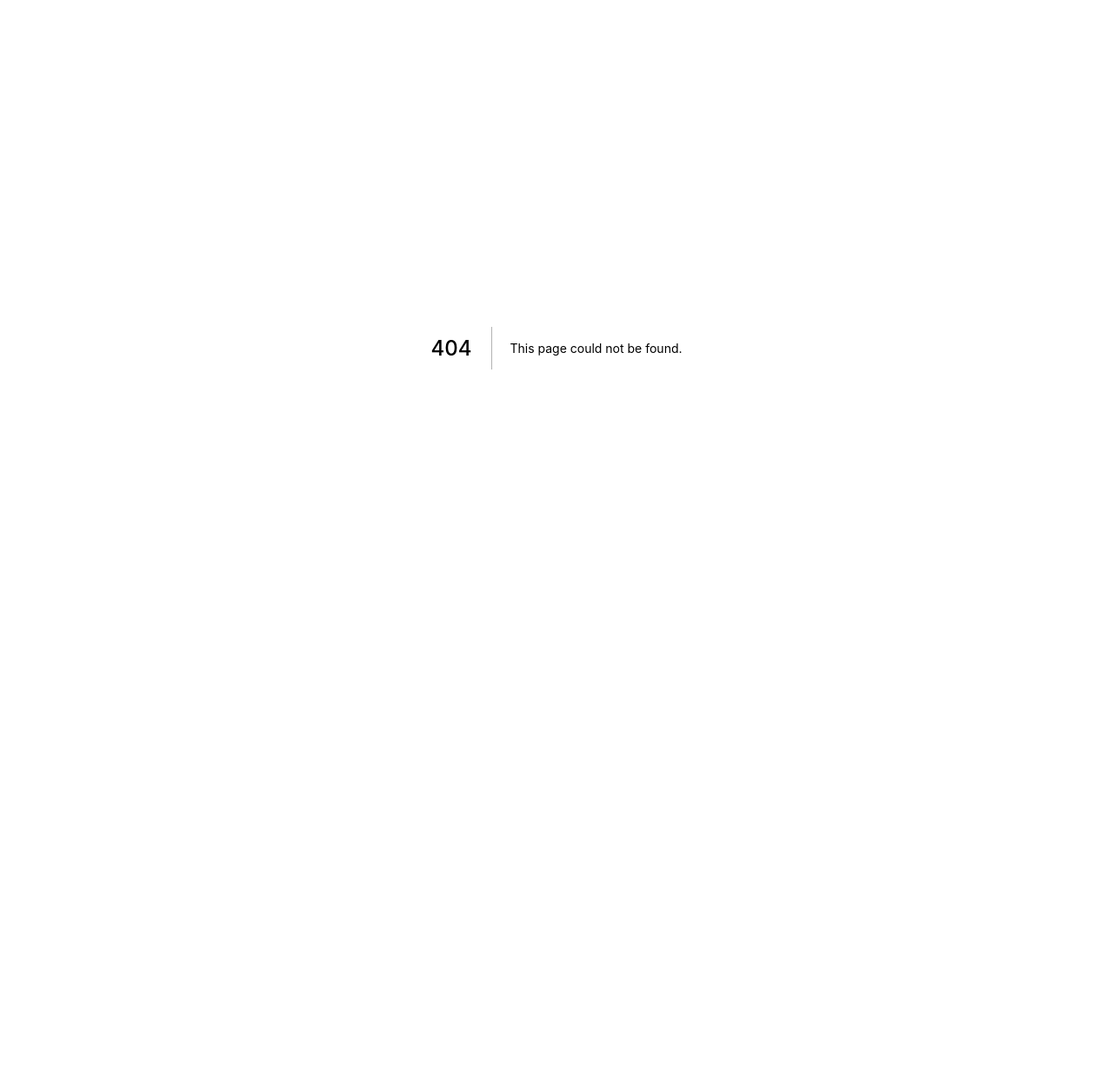
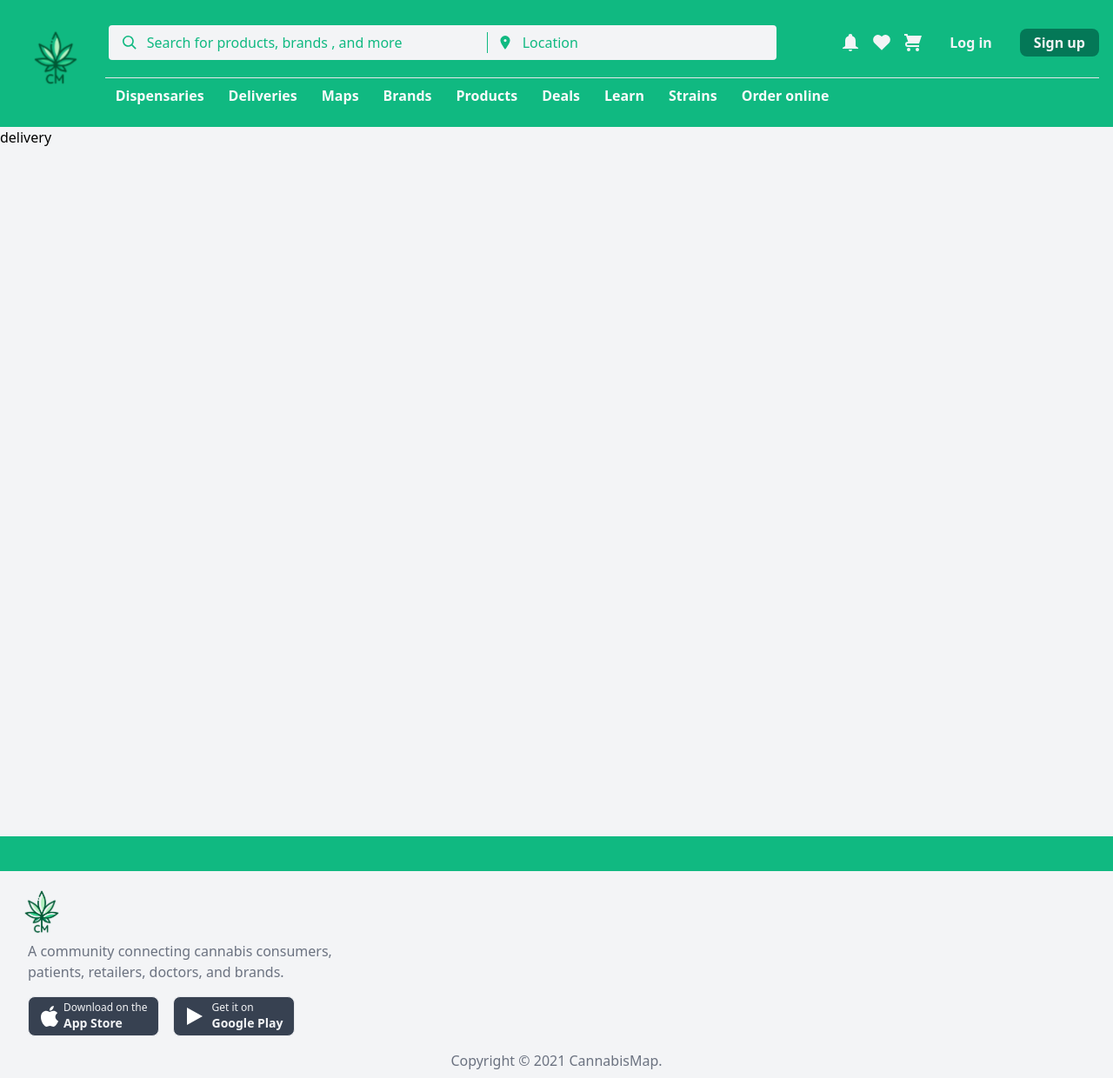
Before and after one commit to braveheart-star/sonic-canabis-app, a Next.js app: page /deliveries in a window 1280 px wide. Before the commit this address had no page. Shown: the whole page at 87% size. Before the commit the page ends 800 px from the top, so only its background shows below. Built offline with nearby package versions, Linux system fonts and the light colour scheme.

Commit message:
add delivery

```diff
--- a/src/components/common/Footer.tsx
+++ b/src/components/common/Footer.tsx
@@ -3,7 +3,7 @@ import Image from "next/image";
 
 export const Footer = () => {
   return (
-    <div className="bg-gray-100 ">
+    <div className="py-4 bg-gray-100">
       <div className="w-full h-10 bg-green-500 " />
       <div className="p-4 mx-auto max-w-7xl">
         <div className="flex-shrink-0 w-16 h-16 ">
@@ -49,6 +49,9 @@ export const Footer = () => {
           </button>
         </div>
       </div>
+      <div className="absolute w-full text-sm text-center text-gray-500 lg:text-base bottom-2">
+        Copyright © 2021 CannabisMap.
+      </div>
     </div>
   );
 };
--- a/src/components/common/Header.tsx
+++ b/src/components/common/Header.tsx
@@ -61,13 +61,15 @@ export const Header = () => {
             </div>
           </div>
           <div className="hidden w-full col-span-1 row-span-2 mx-auto lg:flex ">
-            <div className="flex-shrink-0 w-20 h-20 mx-auto ">
+            <div className="flex-shrink-0 w-20 h-20 mx-auto cursor-pointer ">
+              <Link href="/">
                 <Image
                   src="/images/logo.svg"
                   alt="logo"
                   width={2000}
                   height={2000}
                 />
+              </Link>
             </div>
           </div>
           <div className="flex items-center lg:col-start-2 lg:col-end-13 ">
@@ -144,12 +146,14 @@ export const Header = () => {
           <div className="items-center px-3 py-2 space-x-5 overflow-x-scroll border-t lg:overflow-auto sm:space-x-4 whitespace-nowrap lg:flex lg:col-start-2 lg:col-end-13 lg:space-x-7 text-gray-50 ">
             {providers.map((item, idx) => {
               return (
+                <Link href={`/${item.toLowerCase()}`}>
                   <button
-                  className="font-semibold tracking-wide sm:tracking-normal"
+                    className="font-semibold tracking-wide focus:outline-none sm:tracking-normal"
                     key={idx}
                   >
                     {item}
                   </button>
+                </Link>
               );
             })}
           </div>
--- /dev/null
+++ b/src/pages/deliveries/index.tsx
@@ -0,0 +1,6 @@
+import React from "react";
+import { Layout } from "../../components/common/Layout";
+
+export default function delivery() {
+  return <Layout>delivery</Layout>;
+}
```
Lines whose indentation alone changed are shown as unchanged.
